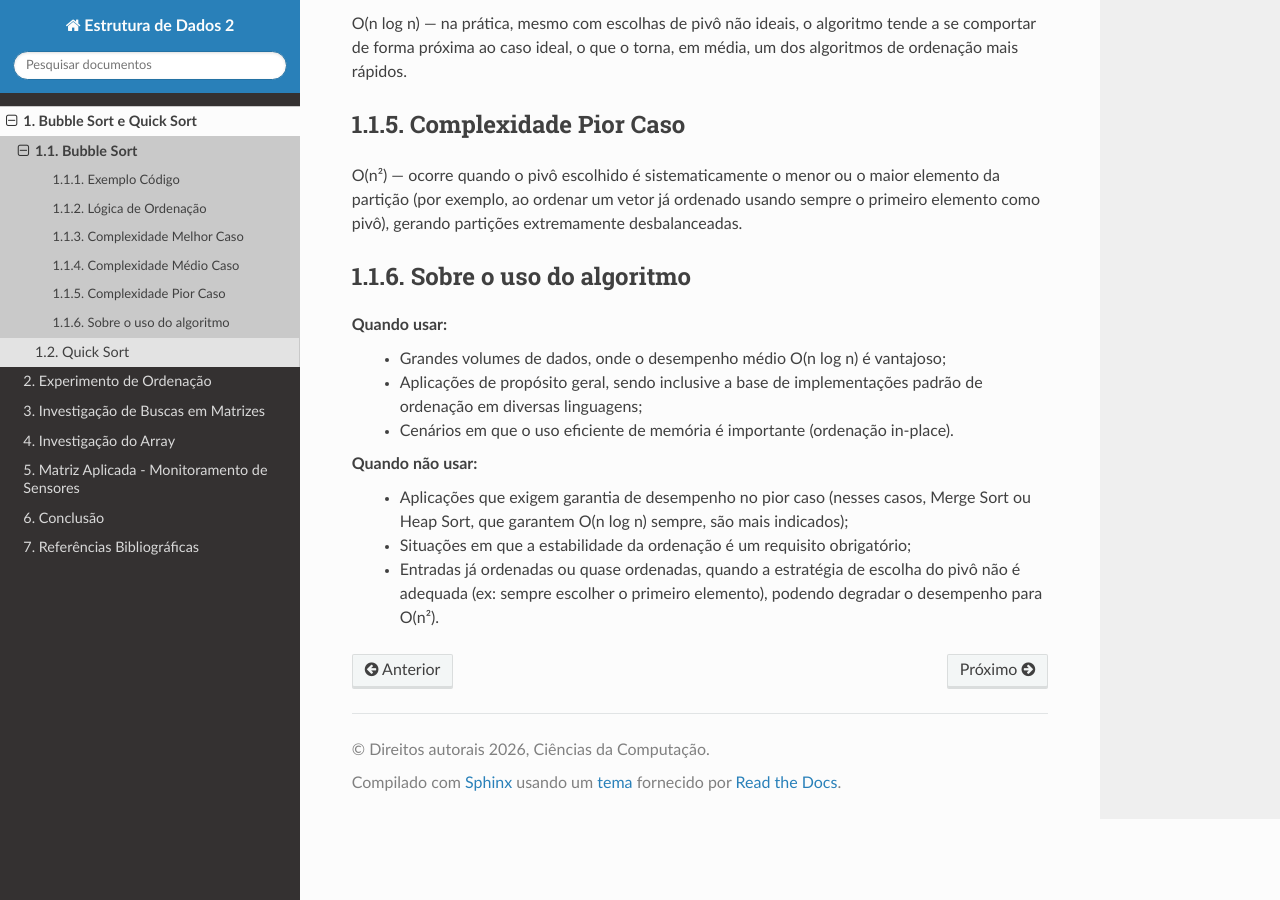
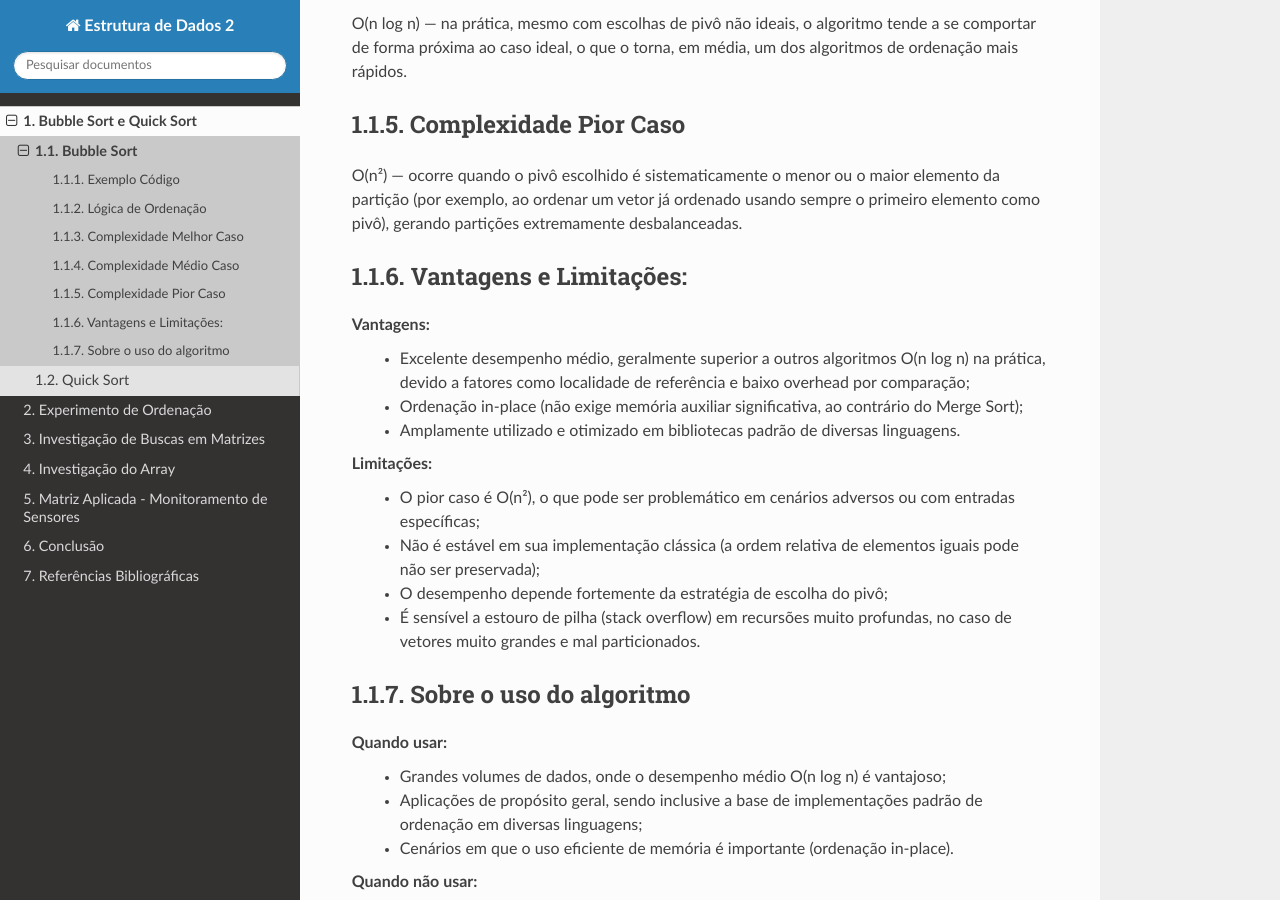
Before and after one commit to sofiaestrelab/Estrutura_de_Dados_2, a Sphinx documentation site: the page built from docs/source/Parte1/bubble_sort.rst, in a window 1280 px wide and 900 px high, scrolled down 1343 px. Built offline with Sphinx 7.4.7 and the Read the Docs theme 3.1.0, drawn with Linux system fonts in a browser that asks for light colours.

Commit message:
Expand bubble sort documentation with pros and cons
Added advantages and limitations of the sorting algorithm.

```diff
--- a/docs/source/Parte1/bubble_sort.rst
+++ b/docs/source/Parte1/bubble_sort.rst
@@ -67,6 +67,20 @@ Complexidade Pior Caso
 
 O(n²) — ocorre quando o pivô escolhido é sistematicamente o menor ou o maior elemento da partição (por exemplo, ao ordenar um vetor já ordenado usando sempre o primeiro elemento como pivô), gerando partições extremamente desbalanceadas.
 
+Vantagens e Limitações:
+~~~~~~~~~~~~~~~~~~~~~~~~
+
+Vantagens:
+   - Excelente desempenho médio, geralmente superior a outros algoritmos O(n log n) na prática, devido a fatores como localidade de referência e baixo overhead por comparação;
+   - Ordenação in-place (não exige memória auxiliar significativa, ao contrário do Merge Sort);
+   - Amplamente utilizado e otimizado em bibliotecas padrão de diversas linguagens.
+
+Limitações:
+   - O pior caso é O(n²), o que pode ser problemático em cenários adversos ou com entradas específicas;
+   - Não é estável em sua implementação clássica (a ordem relativa de elementos iguais pode não ser preservada);
+   - O desempenho depende fortemente da estratégia de escolha do pivô;
+   - É sensível a estouro de pilha (stack overflow) em recursões muito profundas, no caso de vetores muito grandes e mal particionados.
+
 Sobre o uso do algoritmo
 ~~~~~~~~~~~~~~~~~~~~~~~~
 
```
